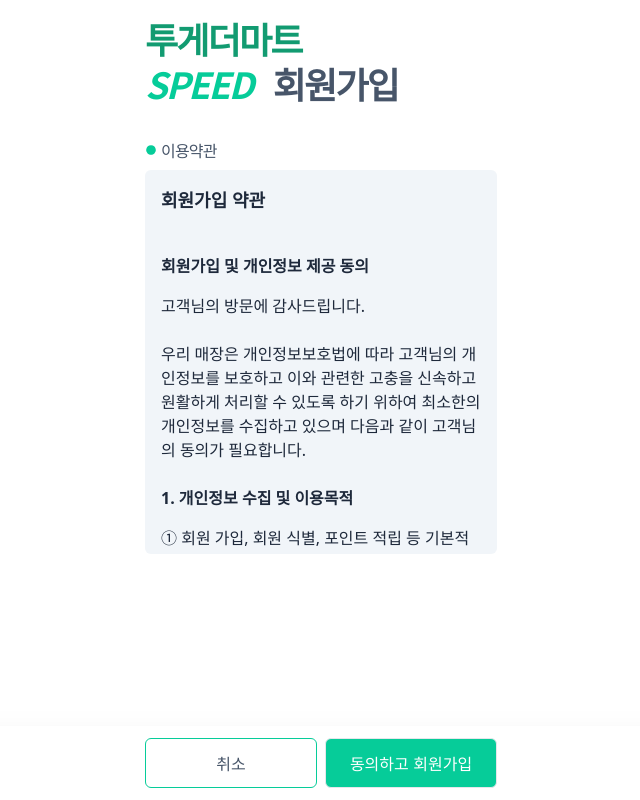
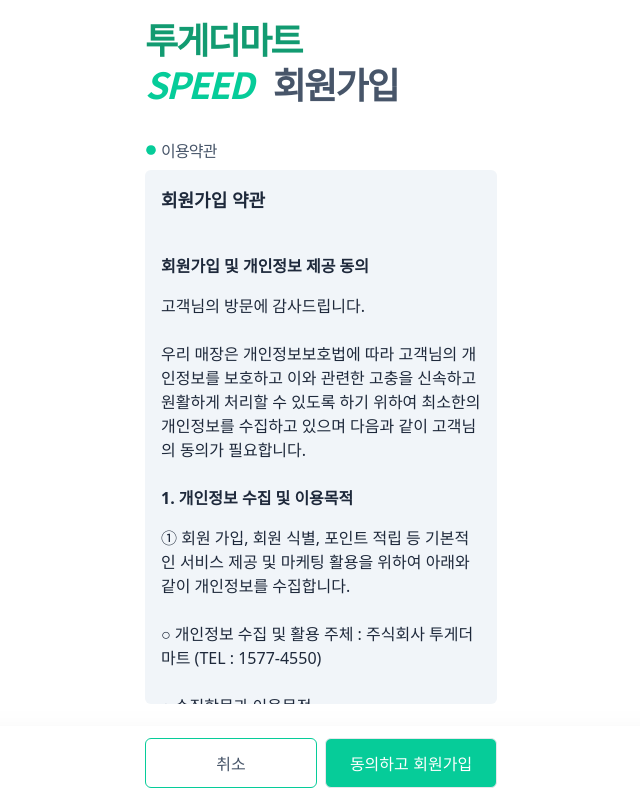
Before and after one commit to evaham/registration, a Next.js app: page / in a window 1280 px wide. Both pictures are taken after a click on the button "다시 연결". Shown: the whole page, without its empty margins (319-959 px from the left). Built offline with nearby package versions, Linux system fonts and the light colour scheme.

Commit message:
20241119

```diff
--- a/package.json
+++ b/package.json
@@ -9,7 +9,7 @@
     "lint": "next lint"
   },
   "dependencies": {
-    "next": "^14.2.15",
+    "next": "^15.0.3",
     "react": "^18.3.1",
     "react-dom": "^18.3.1",
     "registration": "file:"
@@ -17,7 +17,7 @@
   "devDependencies": {
     "autoprefixer": "^10.4.20",
     "eslint": "^8",
-    "eslint-config-next": "^14.2.15",
+    "eslint-config-next": "^15.0.3",
     "postcss": "^8.4.47",
     "tailwindcss": "^3.4.14"
   }
--- a/src/app/html/output.css
+++ b/src/app/html/output.css
@@ -566,6 +566,18 @@ video {
   position: relative;
 }
 
+.bottom-0 {
+  bottom: 0px;
+}
+
+.bottom-24 {
+  bottom: 6rem;
+}
+
+.left-0 {
+  left: 0px;
+}
+
 .right-0 {
   right: 0px;
 }
@@ -580,6 +592,10 @@ video {
 
 .top-2 {
   top: 0.5rem;
+}
+
+.top-6 {
+  top: 1.5rem;
 }
 
 .z-50 {
@@ -603,6 +619,10 @@ video {
 
 .mb-2 {
   margin-bottom: 0.5rem;
+}
+
+.mb-24 {
+  margin-bottom: 6rem;
 }
 
 .mb-4 {
@@ -641,10 +661,6 @@ video {
   margin-top: 1.5rem;
 }
 
-.mt-16 {
-  margin-top: 4rem;
-}
-
 .block {
   display: block;
 }
@@ -655,10 +671,6 @@ video {
 
 .table {
   display: table;
-}
-
-.hidden {
-  display: none;
 }
 
 .h-3 {
@@ -683,6 +695,10 @@ video {
 
 .w-24 {
   width: 6rem;
+}
+
+.w-28 {
+  width: 7rem;
 }
 
 .w-3 {
@@ -869,19 +885,14 @@ video {
   line-height: 1.25rem;
 }
 
-.text-xs {
-  font-size: 0.75rem;
-  line-height: 1rem;
-}
-
 .text-xl {
   font-size: 1.25rem;
   line-height: 1.75rem;
 }
 
-.text-2xl {
-  font-size: 1.5rem;
-  line-height: 2rem;
+.text-xs {
+  font-size: 0.75rem;
+  line-height: 1rem;
 }
 
 .font-bold {
@@ -907,6 +918,11 @@ video {
 .text-\[\#06CC99\] {
   --tw-text-opacity: 1;
   color: rgb(6 204 153 / var(--tw-text-opacity));
+}
+
+.text-emerald-600 {
+  --tw-text-opacity: 1;
+  color: rgb(5 150 105 / var(--tw-text-opacity));
 }
 
 .text-emerald-600\/95 {
@@ -946,6 +962,12 @@ video {
 .text-white {
   --tw-text-opacity: 1;
   color: rgb(255 255 255 / var(--tw-text-opacity));
+}
+
+.shadow-2xl {
+  --tw-shadow: 0 25px 50px -12px rgb(0 0 0 / 0.25);
+  --tw-shadow-colored: 0 25px 50px -12px var(--tw-shadow-color);
+  box-shadow: var(--tw-ring-offset-shadow, 0 0 #0000), var(--tw-ring-shadow, 0 0 #0000), var(--tw-shadow);
 }
 
 .shadow-sm {
--- a/src/app/layout.js
+++ b/src/app/layout.js
@@ -12,8 +12,8 @@ export const metadata = {
 
 export default function RootLayout({ children }) {
   return (
-    <html lang="ko" className={notoSansKr.className}>
-      <body className="">{children}</body>
+    <html lang="ko" className={`${notoSansKr.className} h-full`}>
+      <body className="h-full">{children}</body>
     </html>
   );
 }
--- a/src/app/page.js
+++ b/src/app/page.js
@@ -96,7 +96,7 @@ export default function Home() {
   const isButtonEnabled = activeTab === 1 ? isTab1Valid : isTab2Valid;
 
   return (
-    <div className="max-w-96 mx-auto mb-24">
+    <div className="flex flex-col flex-1 max-w-96 h-full mx-auto mb-24">
       <div className="mx-4 py-4">
         <p className="text-4xl leading-tight font-bold tracking-tighter text-emerald-600/95">투게더마트</p>
         <p className="text-4xl leading-tight font-bold tracking-tighter text-slate-600"><span className="text-[#06CC99] italic mr-3">SPEED</span> 회원가입</p>
@@ -125,14 +125,14 @@ export default function Home() {
       )}
       {/* 이용약관 */}
       {activePage === 2 && (
-        <div className="mt-4 mx-4">
+        <div className="relative flex-1 flex flex-col mt-4 mx-4">
           <p className="flex items-center text-slate-600 tracking-tighter">
             <svg xmlns="http://www.w3.org/2000/svg" className="flex w-3 h-3 mr-1 items-center fill-[#06CC99]" viewBox="0 -960 960 960">
               <path d="M480.28-96Q401-96 331-126t-122.5-82.5Q156-261 126-330.96t-30-149.5Q96-560 126-629.5q30-69.5 82.5-122T330.96-834q69.96-30 149.5-30t149.04 30q69.5 30 122 82.5T834-629.28q30 69.73 30 149Q864-401 834-331t-82.5 122.5Q699-156 629.28-126q-69.73 30-149 30Z"/>
             </svg>
             이용약관
           </p>
-          <div className="overflow-y-scroll flex h-96 mt-2 p-4 bg-slate-100 rounded-md">
+          <div className="absolute top-6 bottom-24 overflow-y-scroll flex mt-2 p-4 bg-slate-100 rounded-md">
             <div className="flex flex-col flex-1 font-sans break-all text-slate-800">
             <b className="text-lg mb-4">회원가입 약관</b>
             <b className="mt-6 mb-4">회원가입 및 개인정보 제공 동의</b>
```
Also changed, not shown: 1 other file (tests, documents, lock files or other folders).
